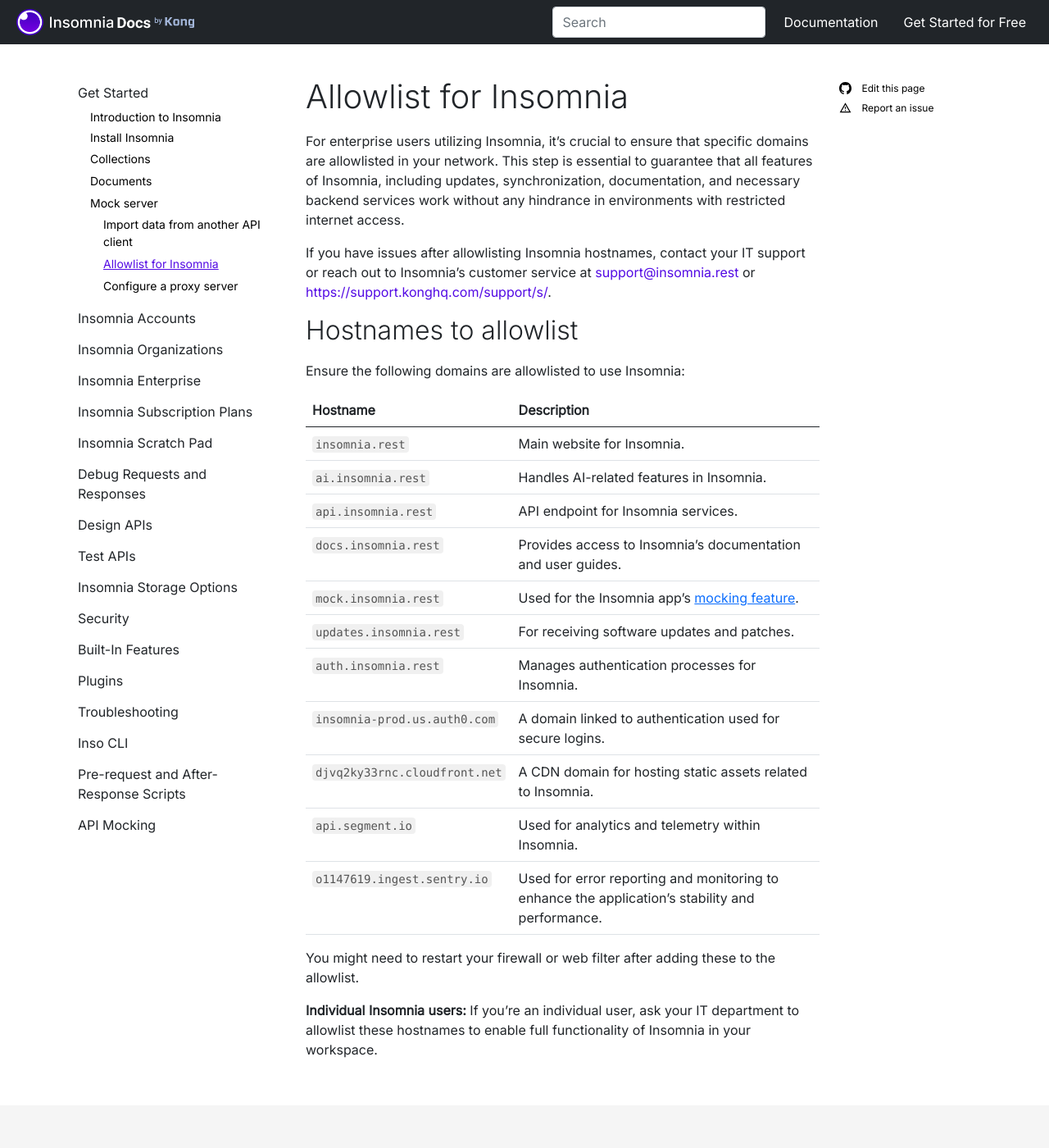
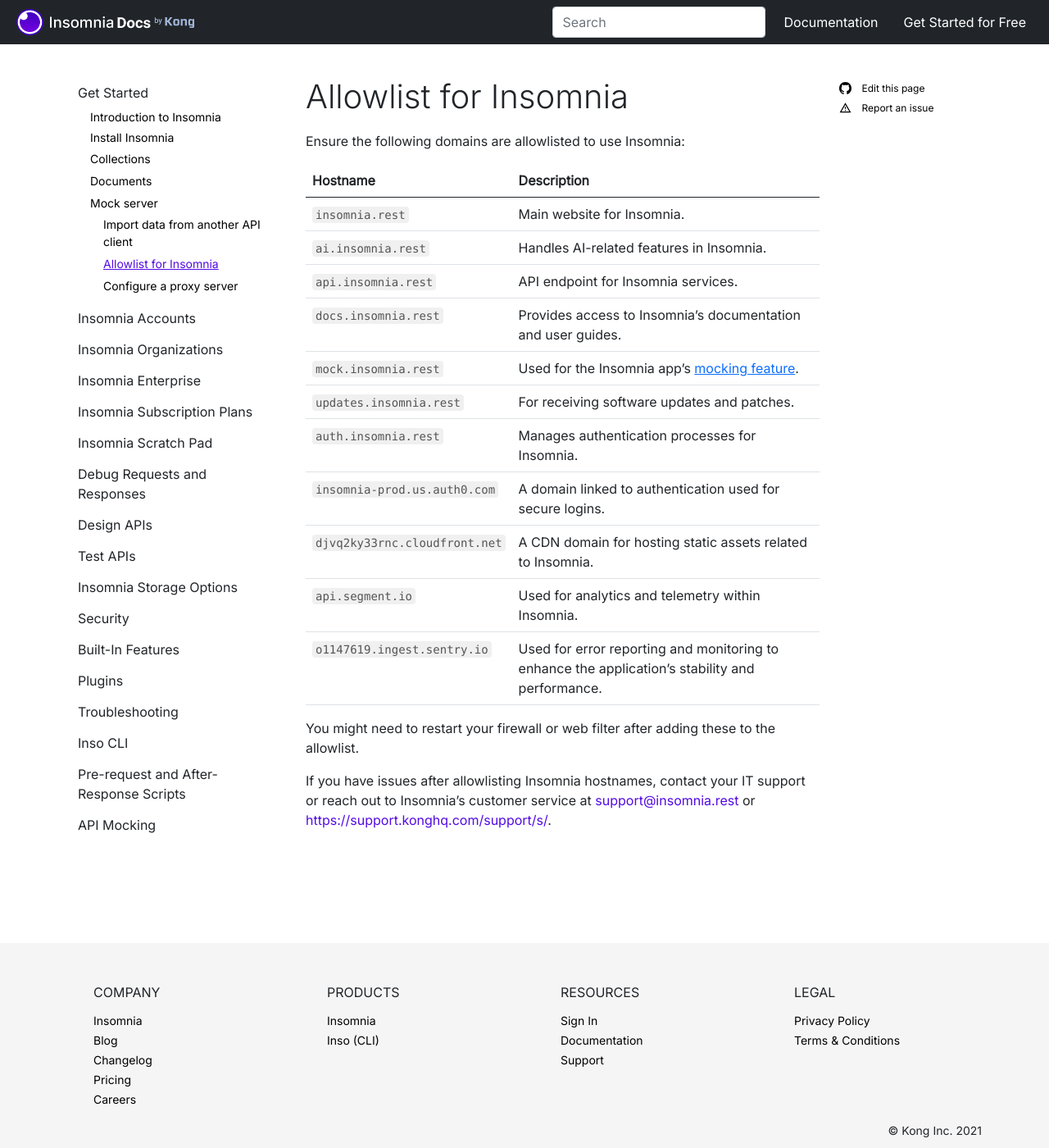
Before and after one commit to Kong/insomnia-docs, a Jekyll site: the page built from docs/insomnia/get-started/mock-server/allowlist.md, in a window 1280 px wide and 1400 px high. Shown: the whole window at 82% size. Built offline with Jekyll 4.4.1, drawn with Linux system fonts in a browser that asks for light colours; comment, search, counter and statistics services are not loaded.

Commit message:
Apply code review feedback
Signed-off-by: Diana <75819066+cloudjumpercat@users.noreply.github.com>

```diff
--- a/docs/insomnia/get-started/mock-server/allowlist.md
+++ b/docs/insomnia/get-started/mock-server/allowlist.md
@@ -2,12 +2,6 @@
 layout: article-detail
 title:  Allowlist for Insomnia
 ---
-
-For enterprise users utilizing Insomnia, it's crucial to ensure that specific domains are allowlisted in your network. This step is essential to guarantee that all features of Insomnia, including updates, synchronization, documentation, and necessary backend services work without any hindrance in environments with restricted internet access.
-
-If you have issues after allowlisting Insomnia hostnames, contact your IT support or reach out to Insomnia's customer service at <support@insomnia.rest> or <https://support.konghq.com/support/s/>.
-
-## Hostnames to allowlist
 
 Ensure the following domains are allowlisted to use Insomnia:
 
@@ -27,5 +21,4 @@
 
 You might need to restart your firewall or web filter after adding these to the allowlist.
 
-{:.note}
-> **Individual Insomnia users:** If you’re an individual user, ask your IT department to allowlist these hostnames to enable full functionality of Insomnia in your workspace.
+If you have issues after allowlisting Insomnia hostnames, contact your IT support or reach out to Insomnia's customer service at <support@insomnia.rest> or <https://support.konghq.com/support/s/>.
```
